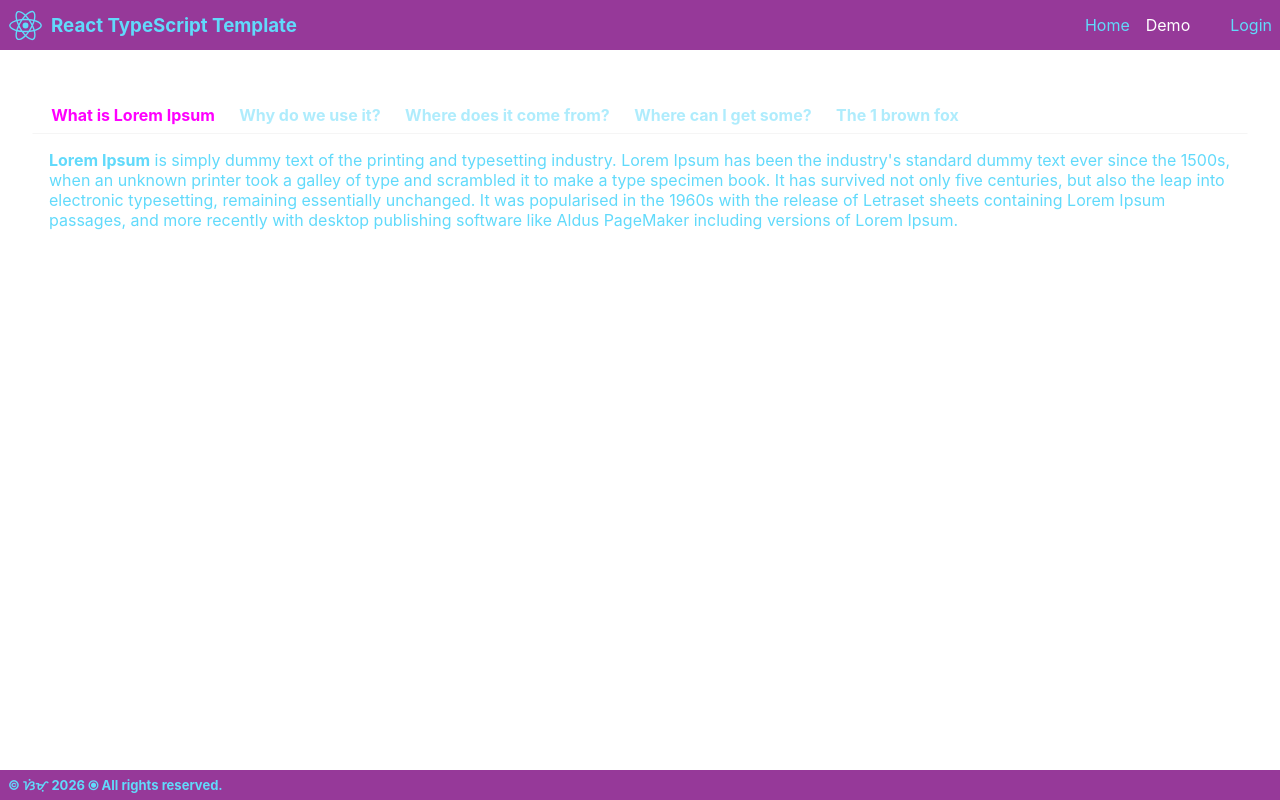
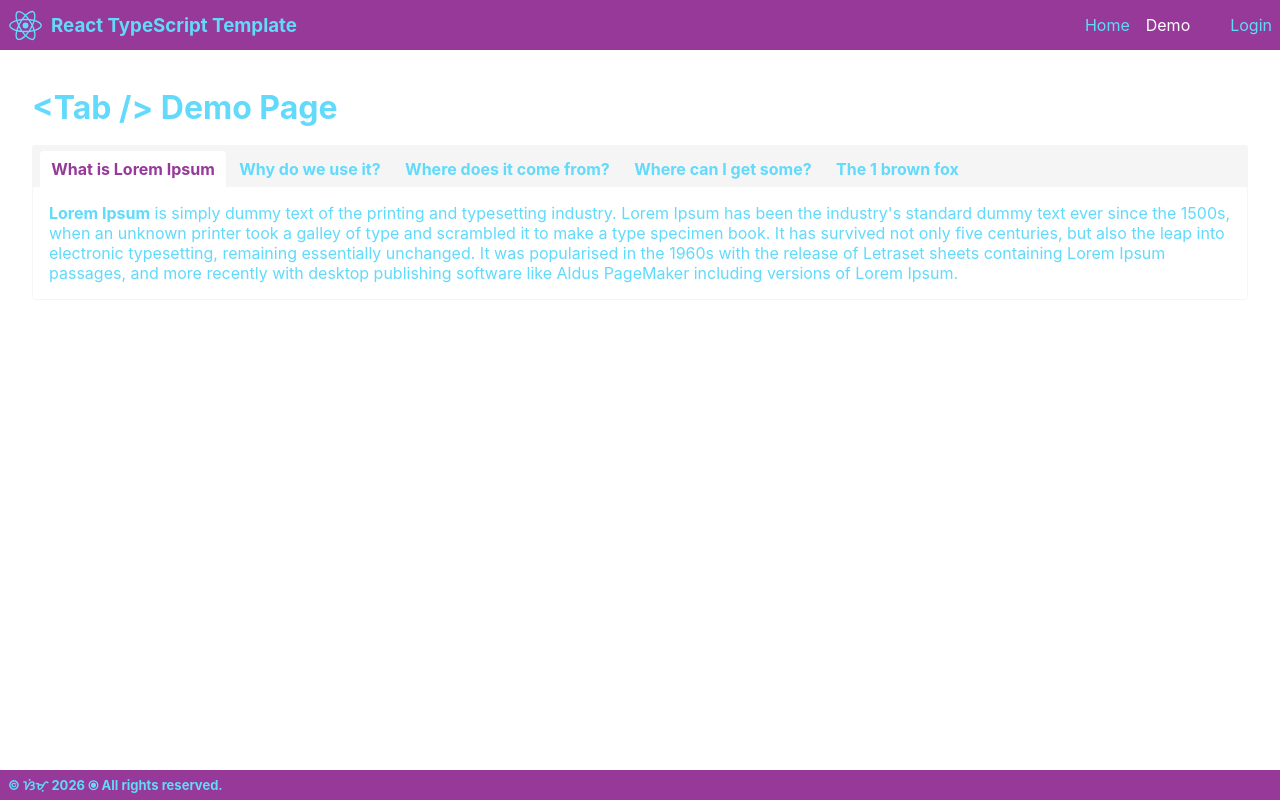
Before and after one commit to jaosimt/ts-app-template, a React (Create React App) app: page /demo/tabs in a window 1280 px wide. Built offline with nearby package versions, Linux system fonts and the light colour scheme.

Commit message:
* cleanup

```diff
--- a/src/App.scss
+++ b/src/App.scss
@@ -14,7 +14,7 @@
     padding          : 0.5rem;
     background-color : #963999;
     gap              : 0.5rem;
-    z-index          : 1;
+    z-index          : 3;
     border-bottom    : 10px solid $backgroundColor;
   }
 
--- a/src/components/pages/demo/tabs.tsx
+++ b/src/components/pages/demo/tabs.tsx
@@ -68,7 +68,10 @@ const tabItems: TabItemType[] = [
 ];
 
 const TabsDemo: FC = () => {
-    return <Tabs data={tabItems} type={'plain'} moveSelectedOnScroll={false}/>
+    return <div data-component={'demo'} className={'width-100p'}>
+        <h1 className={'mt-0 display-flex justify-content-space-between line-height-1'}>{'<Tab />'} Demo Page</h1>
+        <Tabs data={tabItems} type={'boxed'} moveSelectedOnScroll={true} activeItemColor={'#963999'}/>
+    </div>
 };
 
 export default TabsDemo;
--- a/src/components/partials/tab/index.tsx
+++ b/src/components/partials/tab/index.tsx
@@ -1,6 +1,7 @@
 import { FC, HTMLAttributes, memo, ReactNode, RefObject, useEffect, useRef, useState } from 'react';
 import { BiSolidChevronLeftCircle, BiSolidChevronRightCircle } from 'react-icons/bi';
 import { useResizeObserver } from 'usehooks-ts';
+import { CSSColors, CSSUnit } from '../../../types';
 import { classNames, inStringNumberToWords, parseCSSUnit, Round, snakeCase } from '../../../utils';
 import ReactIcon from '../../partials';
 import './styles.scss';
@@ -10,6 +11,8 @@ export interface TabItemProps extends HTMLAttributes<HTMLDivElement> {
     contentPadding?: number | `${number}${string}`;
     type?: 'boxed-content' | 'boxed' | 'plain';
     moveSelectedOnScroll?: boolean;
+    activeItemColor?: CSSColors;
+    minContentHeight?: CSSUnit;
 }
 
 export type TabItemType = {
@@ -27,7 +30,14 @@ const roundPrecision = 0;
 const shiftOffset = 3;
 
 const Tabs: FC<TabItemProps> = (props) => {
-    const {data, contentPadding = '1rem', type = 'active', moveSelectedOnScroll = false} = props;
+    const {
+        data,
+        contentPadding = '1rem',
+        type = 'active',
+        moveSelectedOnScroll = false,
+        activeItemColor = 'magenta',
+        minContentHeight
+    } = props;
 
     const tabItemsWrapper = useRef<HTMLDivElement>(null);
     const resizeTimeoutRef = useRef<any>(null);
@@ -37,6 +47,7 @@ const Tabs: FC<TabItemProps> = (props) => {
         right: false
     });
     const [active, setActive] = useState(snakeCase(inStringNumberToWords(data[0].name), '-'));
+    const [hoveredItem, setHoveredItem] = useState('');
 
     const getTabItemsPos = () => {
         const itemsWrapper = tabItemsWrapper.current as HTMLDivElement;
@@ -204,12 +215,19 @@ const Tabs: FC<TabItemProps> = (props) => {
                 {
                     data.map((t, i) => {
                         const itemName = snakeCase(inStringNumberToWords(t.name), '-');
+                        const isActive = active === itemName;
+
                         return <div
                             key={`tab-item-${itemName}`}
                             data-index={i}
                             data-name={itemName}
                             onClick={tabItemClickHandler}
-                            className={classNames('tab-item', active === itemName && 'active')}>
+                            className={classNames('tab-item', isActive && 'active')}
+                            onMouseEnter={() => setHoveredItem(itemName)}
+                            onMouseLeave={() => setHoveredItem('')}
+                            style={{
+                                color: isActive || hoveredItem === itemName ? activeItemColor : ''
+                            }}>
                             {t.name}
                         </div>;
                     })
@@ -224,7 +242,10 @@ const Tabs: FC<TabItemProps> = (props) => {
                 const itemName = snakeCase(inStringNumberToWords(t.name), '-');
                 return <div
                     key={`tab-content-${itemName}`} data-name={itemName}
-                    style={{padding: parseCSSUnit(String(contentPadding))}}
+                    style={{
+                        padding: parseCSSUnit(String(contentPadding)),
+                        minHeight: parseCSSUnit(String(minContentHeight))
+                    }}
                     className={classNames('tab-content', active === itemName && 'active')}>
                     {t.children}
                 </div>;
--- a/src/components/partials/tab/styles.scss
+++ b/src/components/partials/tab/styles.scss
@@ -54,8 +54,8 @@ $activeTabItemColor    : magenta;
 
       > svg {
         border-radius    : 50%;
-        opacity          : 1;
         position         : absolute;
+        background-color : white;
       }
     }
 
@@ -72,7 +72,6 @@ $activeTabItemColor    : magenta;
         border-top-right-radius : 0.3rem;
         cursor                  : pointer;
         display                 : inline-flex;
-        opacity                 : 0.5;
         padding                 : 0.5rem 0.7rem;
         transition              : all 200ms ease-in-out;
         white-space: nowrap;
@@ -81,15 +80,12 @@ $activeTabItemColor    : magenta;
           background-color    : $activeBackgroundColor;
           border-color        : $tabBackground;
           border-bottom-color : $activeBackgroundColor;
-          color               : $activeTabItemColor;
-          opacity             : 1;
         }
 
         &:not(.active) {
         }
 
         &:hover:not(.active) {
-          color : $activeTabItemColor;
           opacity: 1;
 
           &:active {
@@ -105,11 +101,9 @@ $activeTabItemColor    : magenta;
         cursor : pointer;
 
         &.visible {
-          opacity : 0.7;
+          opacity : 1;
 
           &:hover {
-            opacity : 1;
-
             &:active {
               opacity : 0.3;
             }
--- a/src/constants/specs/styles.scss
+++ b/src/constants/specs/styles.scss
@@ -2,5 +2,4 @@
   margin: 0;
   padding: 0.5rem;
   background-color: #f7f7f7;
-  border-bottom: 1px solid #fff;
 }
```
